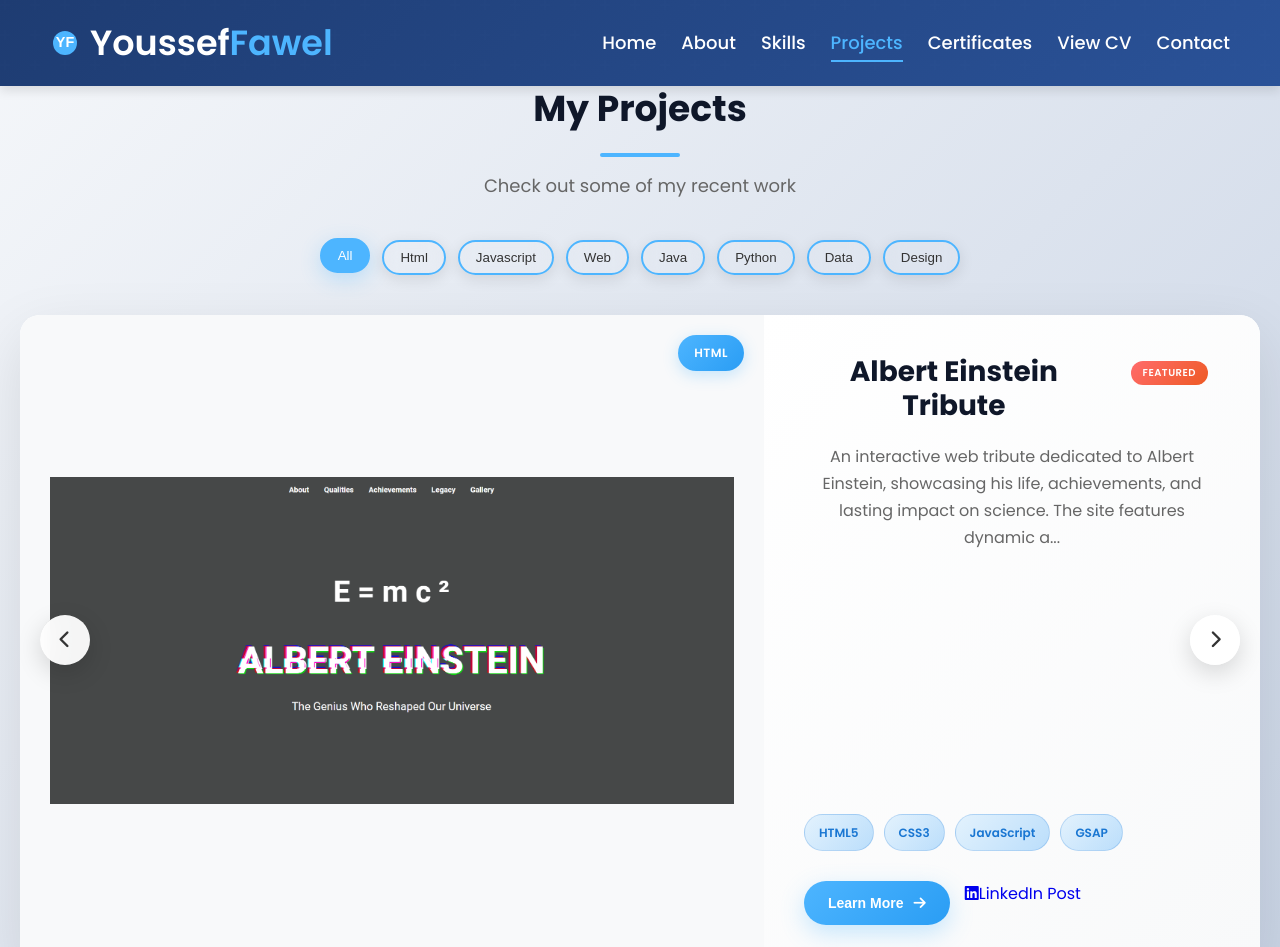
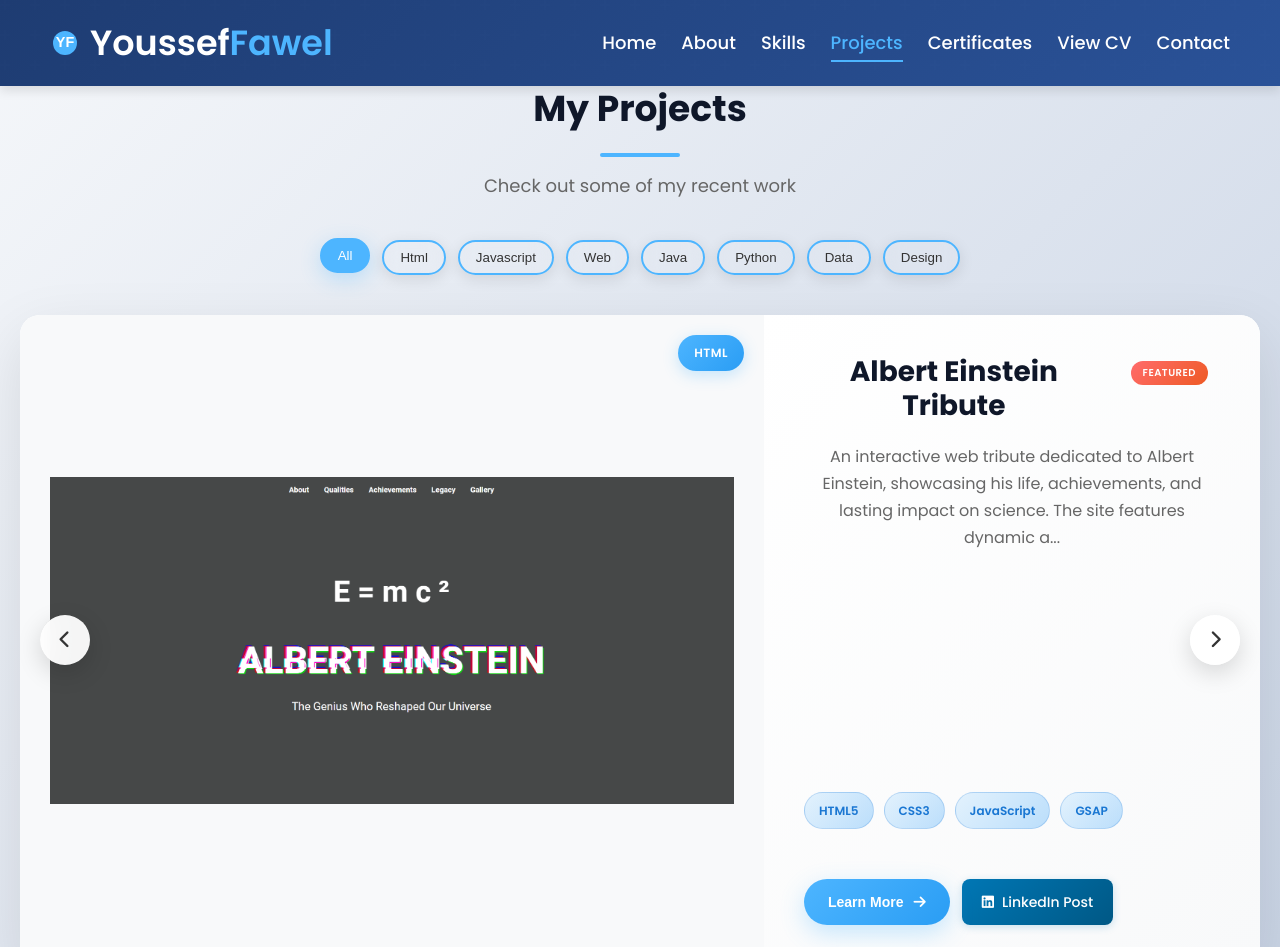
Before and after one commit to Youssef-Fawel/Portfolio, a React (Create React App) app: page /projects in a window 1280 px wide. Shown: the top 947 px of the page. Built offline with nearby package versions, Linux system fonts and the light colour scheme.

Commit message:
Update Projects.css

```diff
--- a/src/styles/Projects.css
+++ b/src/styles/Projects.css
@@ -825,3 +825,107 @@
     background-position: -200% 0;
   }
 }
+/* LinkedIn Button Styles */
+.linkedin-post-btn {
+  background: linear-gradient(135deg, #0077b5, #005885);
+  color: white;
+  border: none;
+  padding: 12px 20px;
+  border-radius: 8px;
+  text-decoration: none;
+  display: inline-flex;
+  align-items: center;
+  gap: 8px;
+  font-weight: 500;
+  font-size: 14px;
+  transition: all 0.3s ease;
+  cursor: pointer;
+  box-shadow: 0 2px 8px rgba(0, 119, 181, 0.2);
+}
+
+.linkedin-post-btn:hover {
+  background: linear-gradient(135deg, #005885, #004066);
+  transform: translateY(-2px);
+  box-shadow: 0 4px 12px rgba(0, 119, 181, 0.3);
+  color: white;
+  text-decoration: none;
+}
+
+.linkedin-post-btn:active {
+  transform: translateY(0);
+}
+
+/* LinkedIn Link in Overlay */
+.linkedin-link {
+  background: linear-gradient(135deg, #0077b5, #005885);
+  color: white;
+  padding: 10px 16px;
+  border-radius: 6px;
+  text-decoration: none;
+  display: inline-flex;
+  align-items: center;
+  gap: 6px;
+  font-weight: 500;
+  font-size: 13px;
+  transition: all 0.3s ease;
+  box-shadow: 0 2px 6px rgba(0, 119, 181, 0.2);
+}
+
+.linkedin-link:hover {
+  background: linear-gradient(135deg, #005885, #004066);
+  transform: translateY(-1px);
+  box-shadow: 0 3px 10px rgba(0, 119, 181, 0.3);
+  color: white;
+  text-decoration: none;
+}
+
+/* Project Actions Layout */
+.project-actions {
+  display: flex;
+  gap: 12px;
+  flex-wrap: wrap;
+  margin-top: 20px;
+}
+
+/* Overlay Content Layout */
+.overlay-content {
+  display: flex;
+  gap: 10px;
+  flex-wrap: wrap;
+  justify-content: center;
+  align-items: center;
+}
+
+/* Responsive Design */
+@media (max-width: 768px) {
+  .linkedin-post-btn {
+    padding: 10px 16px;
+    font-size: 13px;
+  }
+
+  .linkedin-link {
+    padding: 8px 12px;
+    font-size: 12px;
+  }
+
+  .project-actions {
+    gap: 8px;
+  }
+
+  .overlay-content {
+    gap: 8px;
+  }
+}
+
+@media (max-width: 480px) {
+  .project-actions {
+    flex-direction: column;
+  }
+
+  .linkedin-post-btn,
+  .live-demo-btn,
+  .view-project-btn {
+    width: 100%;
+    justify-content: center;
+  }
+}
```
